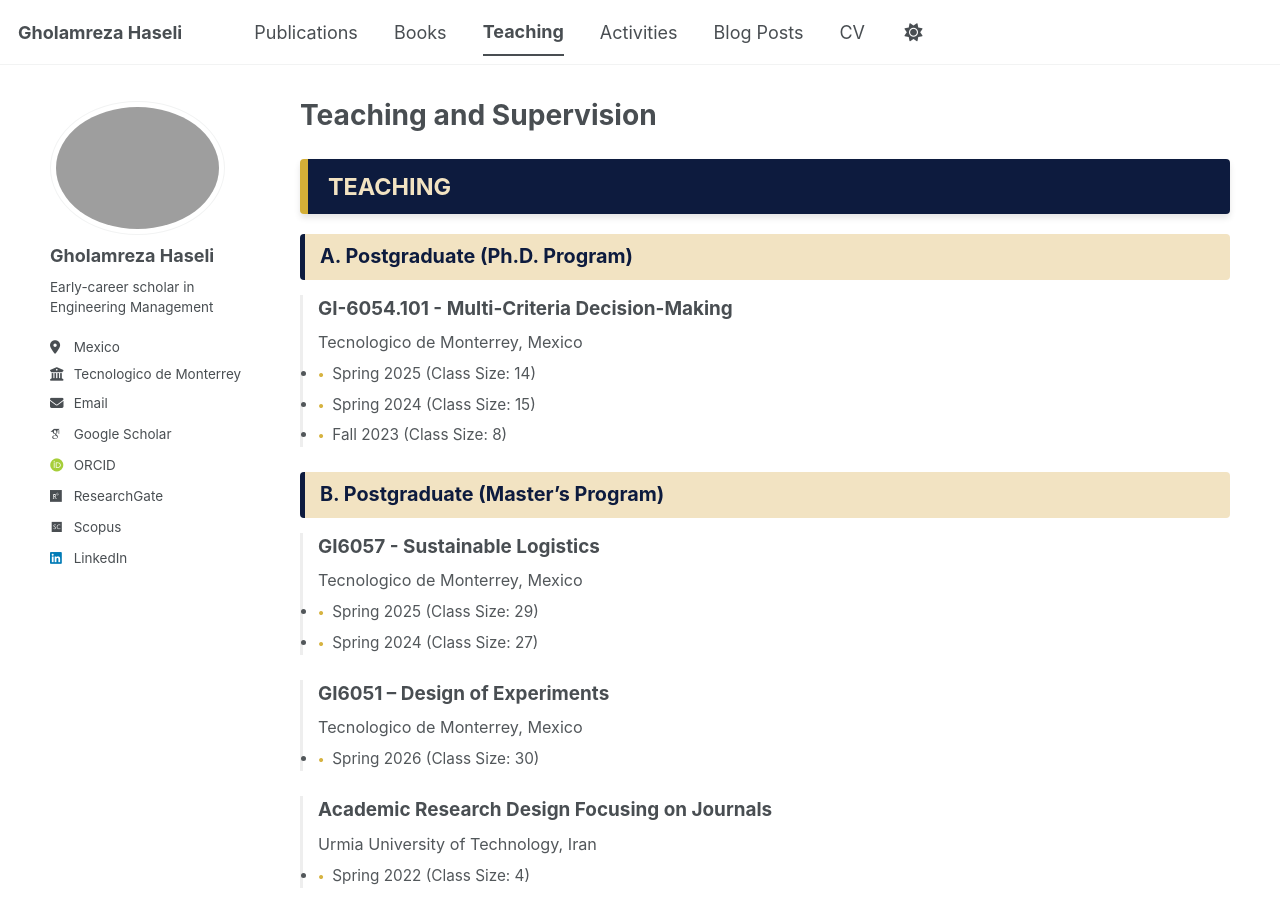
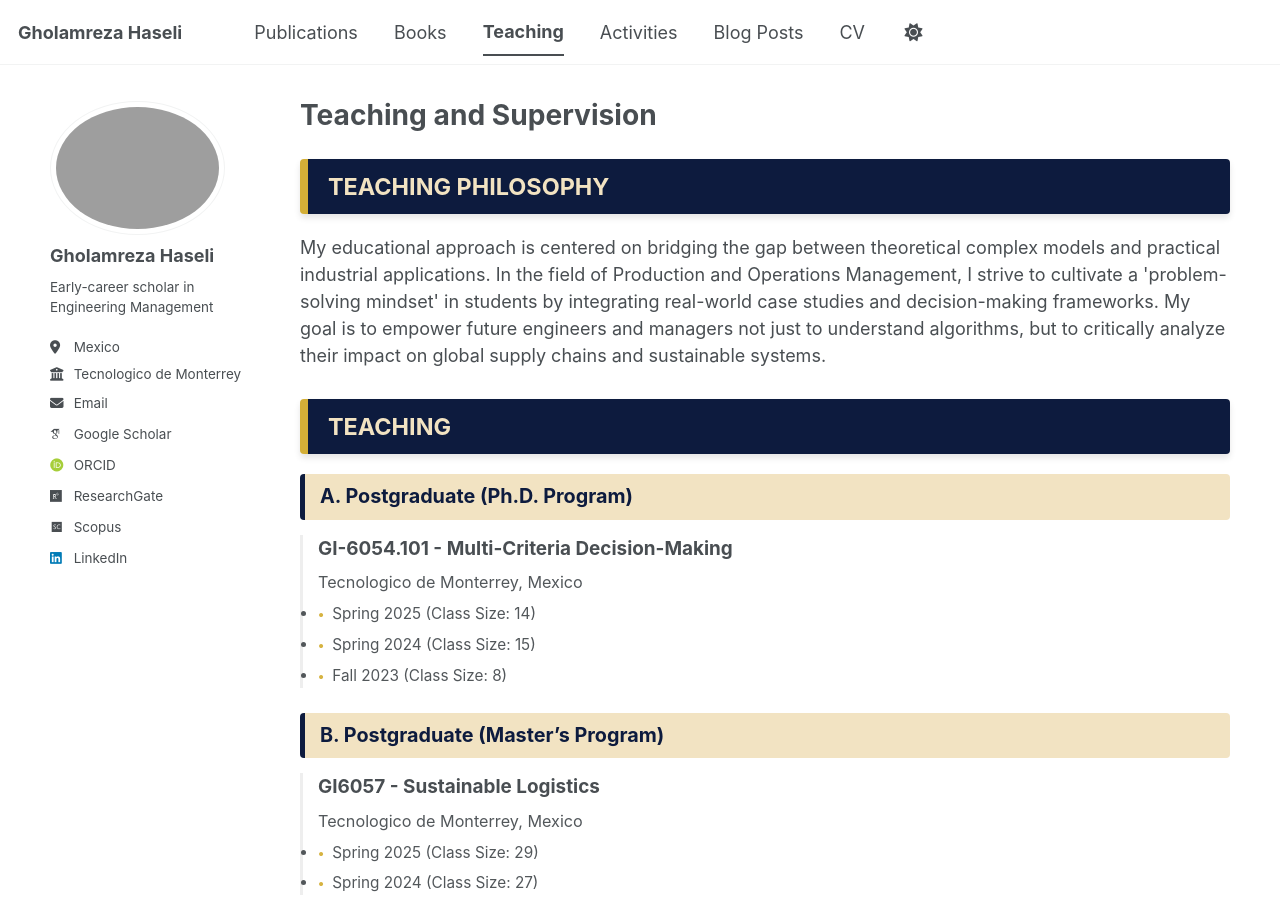
Before and after one commit to Gholamreza-Haseli/Gholamreza-Haseli.github.io, a Jekyll site: the page built from _pages/teaching.html, in a window 1280 px wide and 900 px high. Built offline with Jekyll 4.4.1, drawn with Linux system fonts in a browser that asks for light colours; some web fonts are replaced; a script bundle is joined from its source files by our own code; library files that are not in the unit come from our copies.

Commit message:
Update teaching.html

```diff
--- a/_pages/teaching.html
+++ b/_pages/teaching.html
@@ -134,6 +134,9 @@ author_profile: true
   }
 </style>
 
+<div class="poms-main-header">Teaching Philosophy</div>
+My educational approach is centered on bridging the gap between theoretical complex models and practical industrial applications. In the field of Production and Operations Management, I strive to cultivate a 'problem-solving mindset' in students by integrating real-world case studies and decision-making frameworks. My goal is to empower future engineers and managers not just to understand algorithms, but to critically analyze their impact on global supply chains and sustainable systems.
+
 <div class="poms-main-header">Teaching</div>
 
 <div class="poms-sub-header">A. Postgraduate (Ph.D. Program)</div>
```
